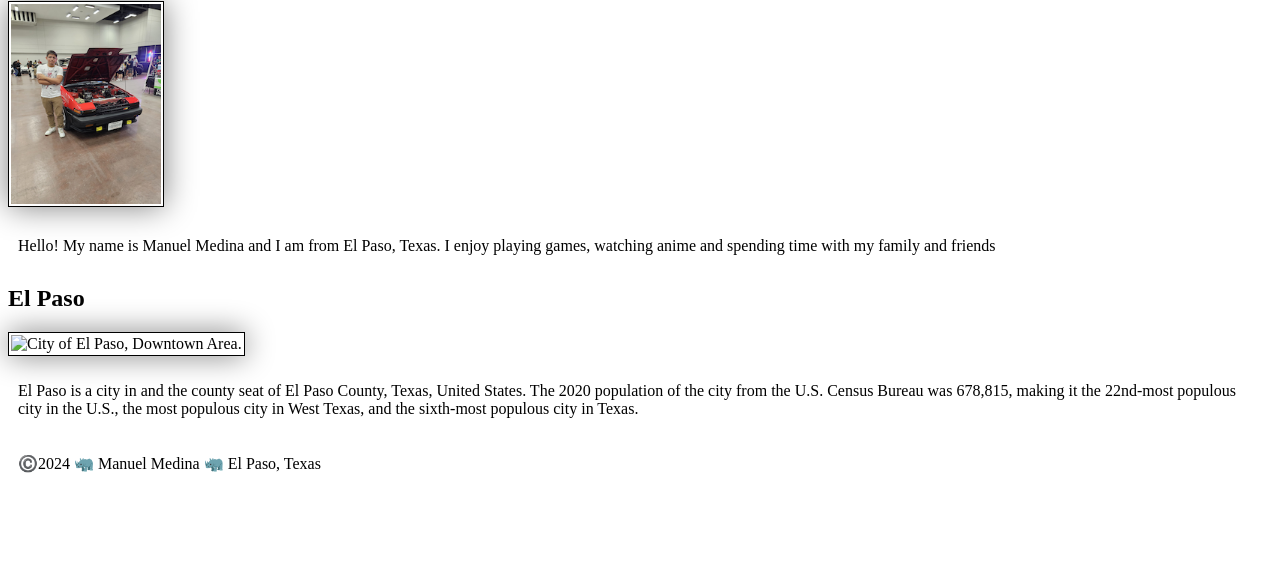
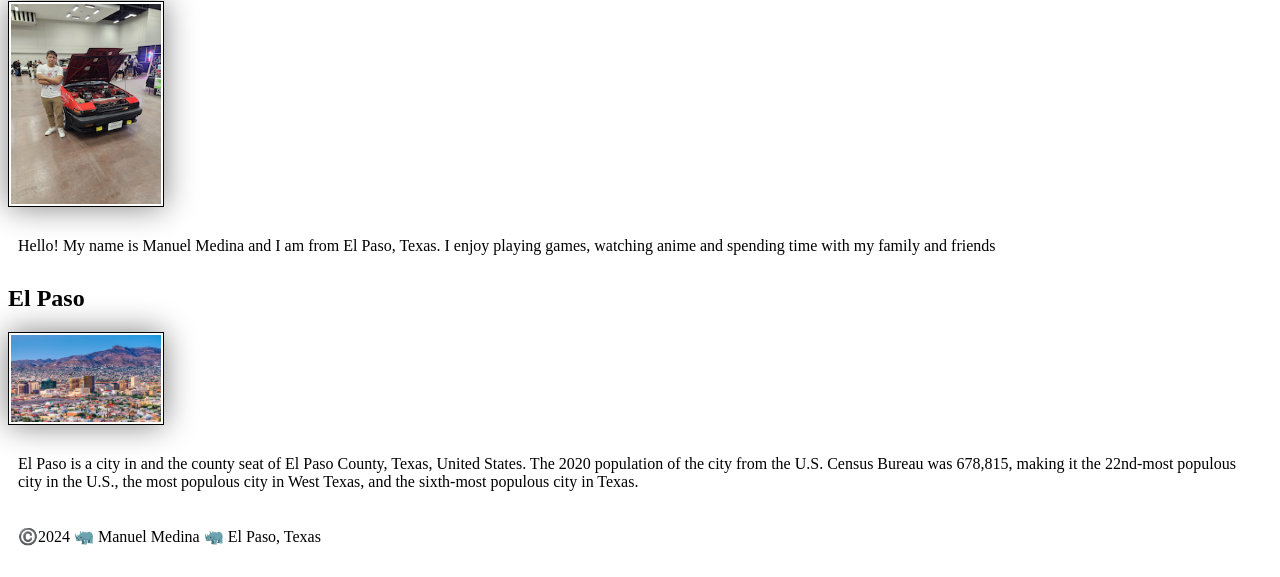
Before and after one commit to ethicalrhino4/wdd130, a plain HTML site: page index.html in a window 1280 px wide. Shown: the part 223-800 px from the top of the page. Drawn offline with Linux system fonts and the light colour scheme.

Commit message:
Fix another issue of a picture not appearing

```diff
--- a/index.html
+++ b/index.html
@@ -26,7 +26,7 @@
 
   <aside>
     <h2>El Paso</h2>
-    <img src="elpasotx.jpeg" alt="City of El Paso, Downtown Area.">
+    <img src="images/elpasotx.jpeg" alt="City of El Paso, Downtown Area.">
     <p>El Paso is a city in and the county seat of El Paso County, Texas, United States. The 2020 population of the city from the U.S. Census Bureau was 678,815, making it the 22nd-most populous city in the U.S., the most populous city in West Texas, and the sixth-most populous city in Texas.</p>
   </aside>
   <footer>
```
